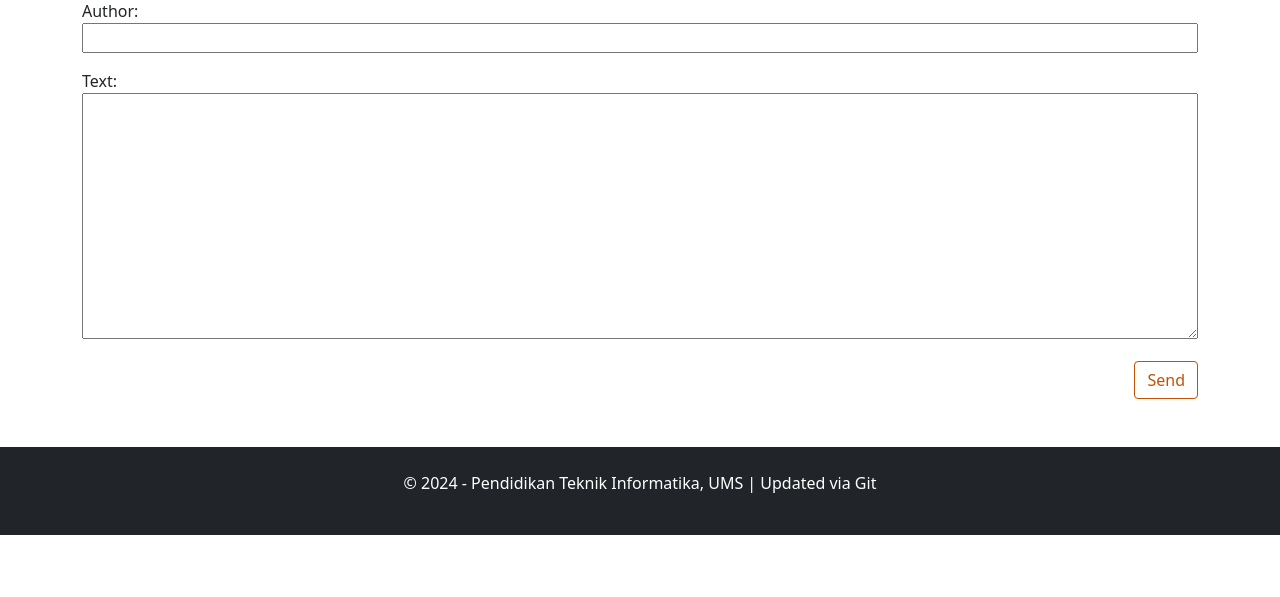
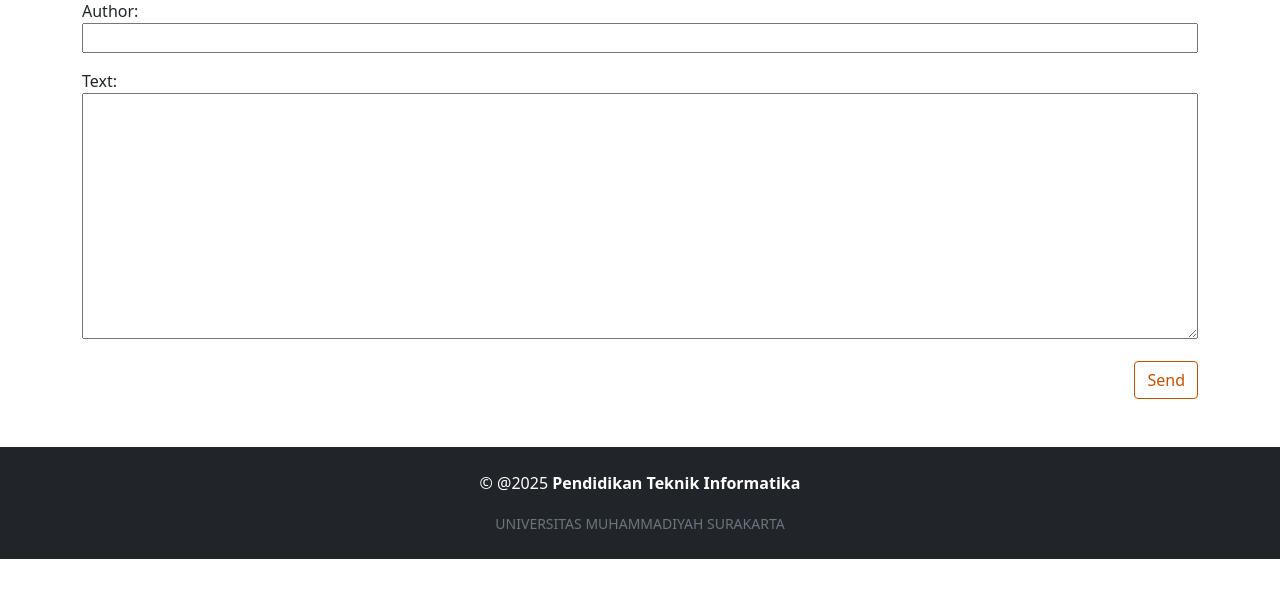
Before and after one commit to SendiIbnu/django-blog, a Django app: page /post/1/comment/ in a window 1280 px wide. Shown: the part 203-800 px from the top of the page. Run offline with Django 5.2, Linux system fonts and the light colour scheme; data comes from the database, SQL or seed files in the repository.

Commit message:
Update footer dan perbaikan gitignore

```diff
--- a/blog/templates/blog/base.html
+++ b/blog/templates/blog/base.html
@@ -29,7 +29,11 @@
         </main>
         <footer class="bg-dark text-white text-center p-4 mt-5">
 	        <div class="container">
-	            <p>&copy; 2024 - Pendidikan Teknik Informatika, UMS | Updated via Git</p>
+	            <p>&copy; @2025 <strong>Pendidikan Teknik Informatika</strong>
+                </p>
+                <small class="text-secondary">
+                    UNIVERSITAS MUHAMMADIYAH SURAKARTA
+                </small>
 	        </div>
 	    </footer>
     </body>
```
Also changed, not shown: 1 other file.
